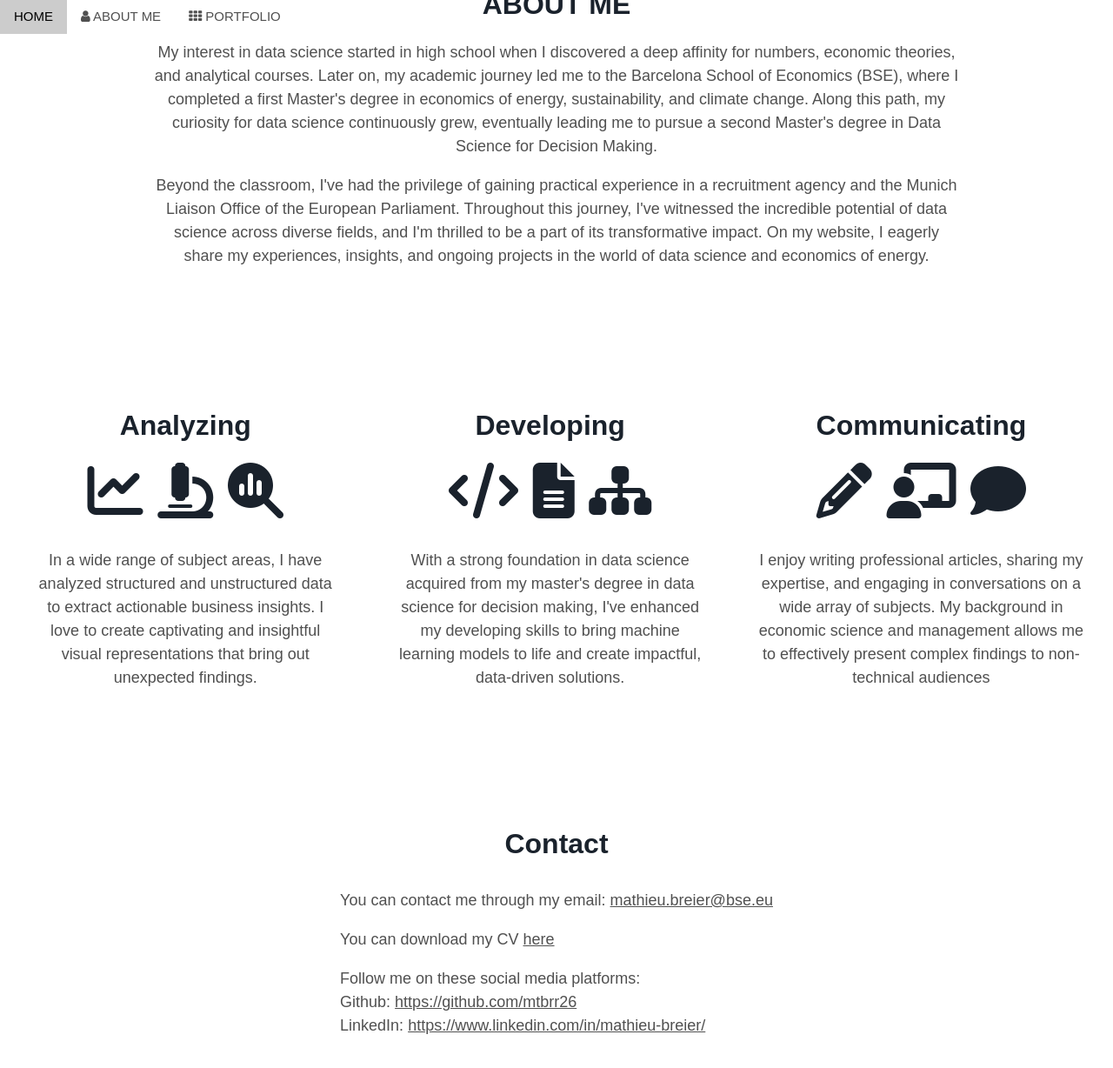
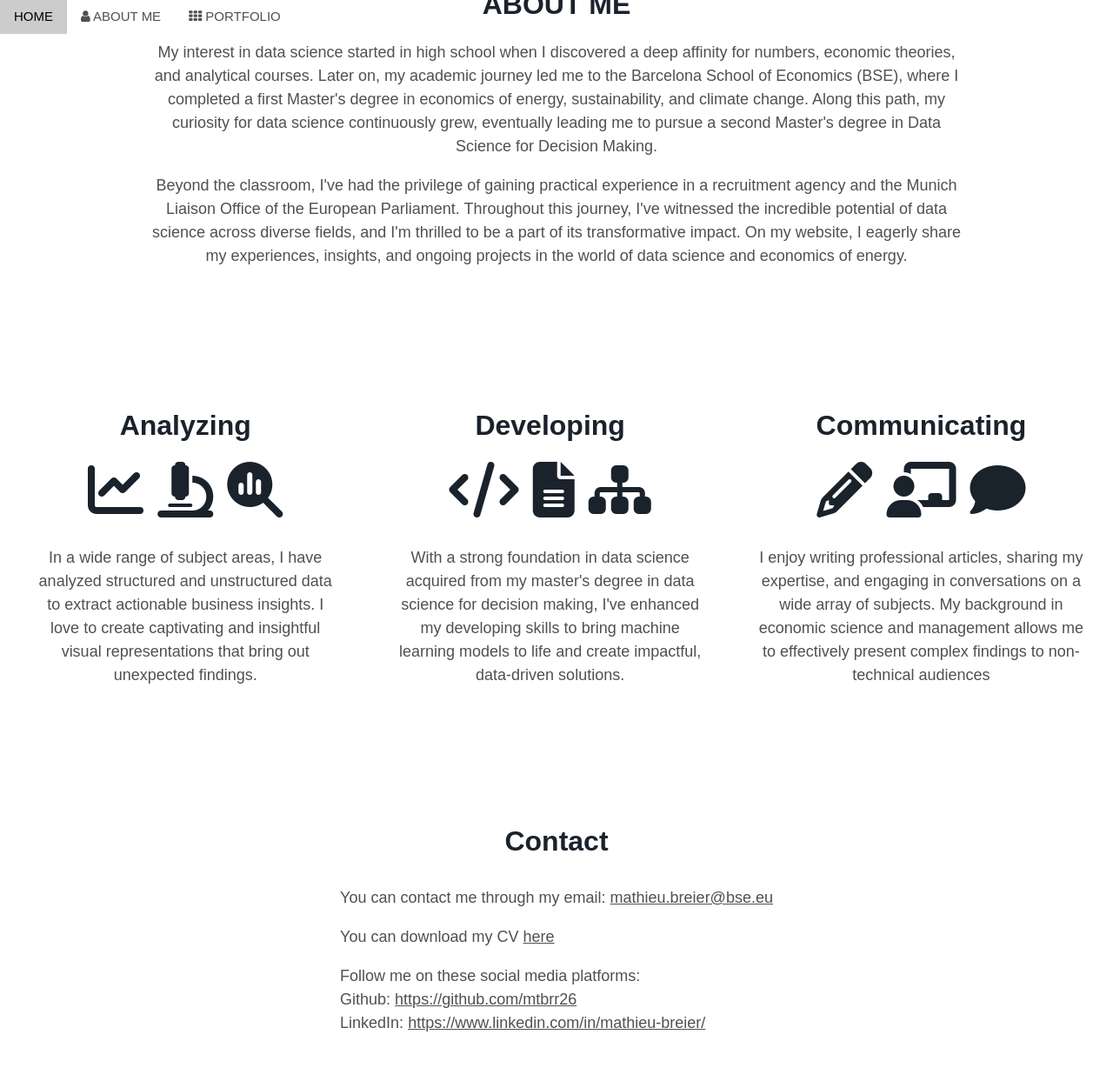
Before and after one commit to mtbrr26/MathieuBreier.github.io, a Jekyll site: the page aboutme/index.html, which Jekyll copies as it is, in a window 1280 px wide and 1400 px high, scrolled down 421 px. Shown: the top 1228 px of the window at 87% size. Built offline with Jekyll 4.4.1, drawn with Linux system fonts in a browser that asks for light colours; nearby versions of some CDN libraries.

Commit message:
deleted #about css section index.html

```diff
--- a/aboutme/index.html
+++ b/aboutme/index.html
@@ -84,15 +84,6 @@
                 }
 
                 /* Icons structure */
-                #about {
-                  width: 90%;
-                  margin: 0 auto;
-                  max-width: 960px;
-                }
-                #about {
-                    width: 80%;
-                }
-
 
                 .tech {
                   margin: 25px;
@@ -113,12 +104,6 @@
                   font-size: 18px;
                   font-family: 'Montserrat',sans-serif;
                 }
-
-                .user {
-                    flex-wrap: nowrap;
-                    font-size: 60px;
-                  }
-
 
                 .user-details {
                   text-align: center;
```
